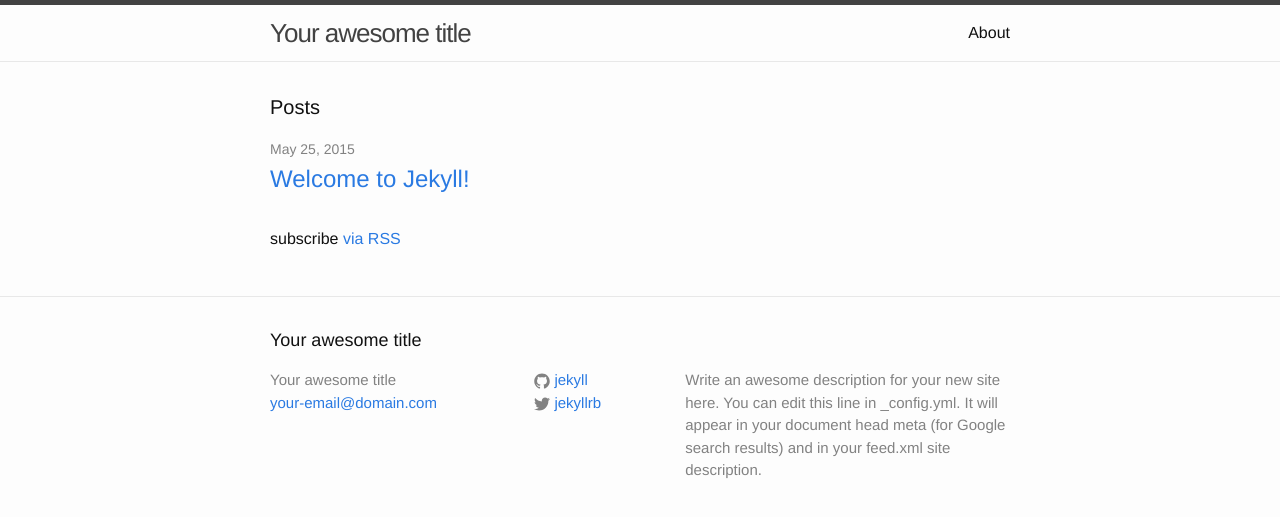
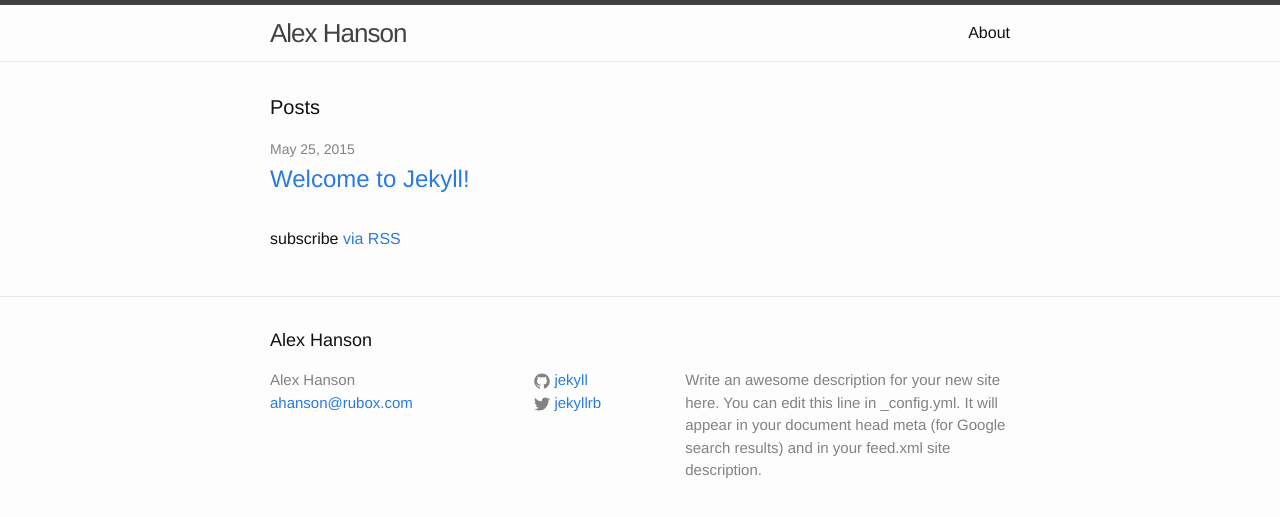
Before and after one commit to ahanson/portfolio-site, a Jekyll site: the page built from index.html, in a window 1280 px wide. Shown: the top 517 px of the page. Built offline with Jekyll 4.4.1, drawn with Linux system fonts in a browser that asks for light colours.

Commit message:
Changed title of site and email adress.

```diff
--- a/_config.yml
+++ b/_config.yml
@@ -1,6 +1,6 @@
 # Site settings
-title: Your awesome title
-email: your-email@domain.com
+title: Alex Hanson
+email: ahanson@rubox.com
 description: > # this means to ignore newlines until "baseurl:"
   Write an awesome description for your new site here. You can edit this
   line in _config.yml. It will appear in your document head meta (for
```
